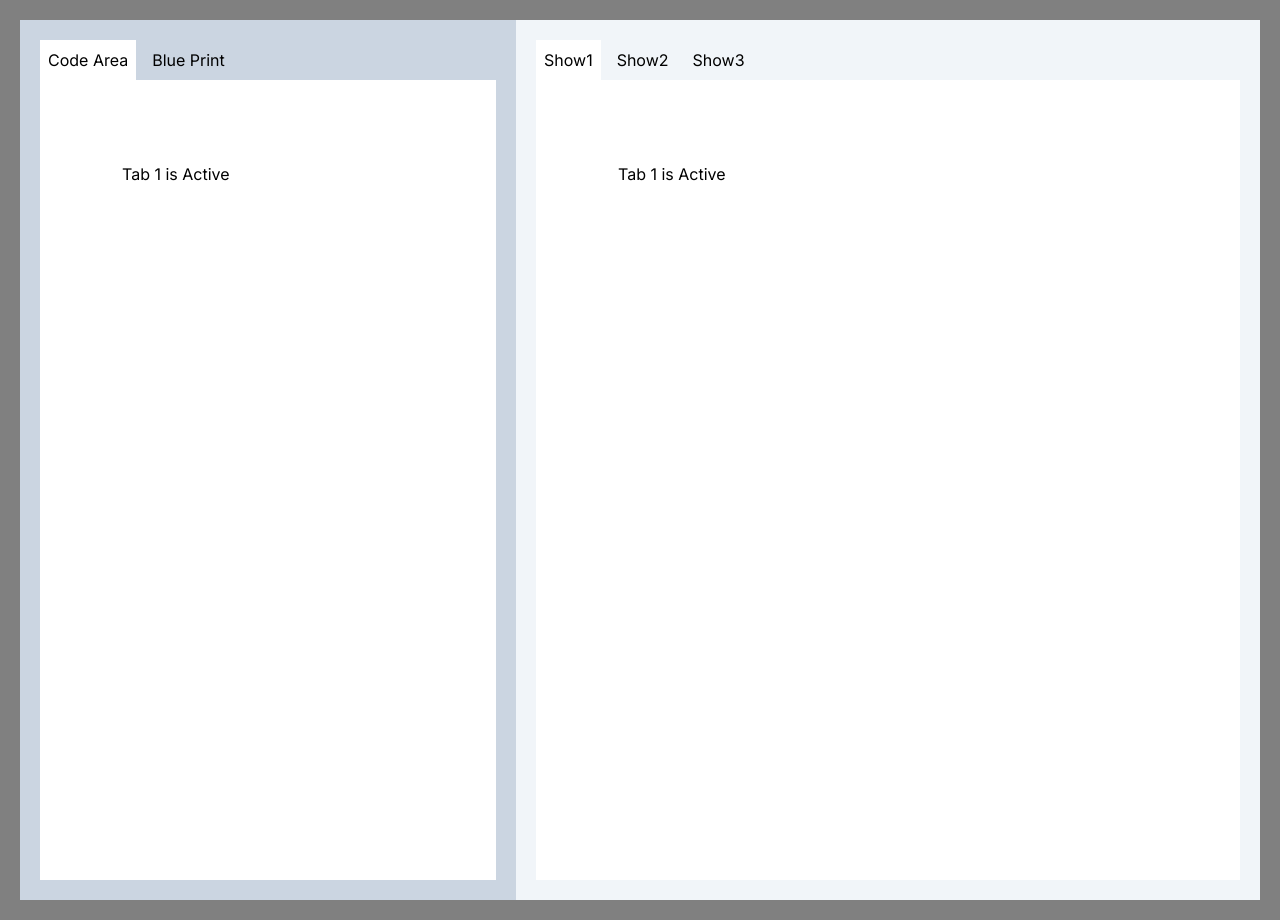
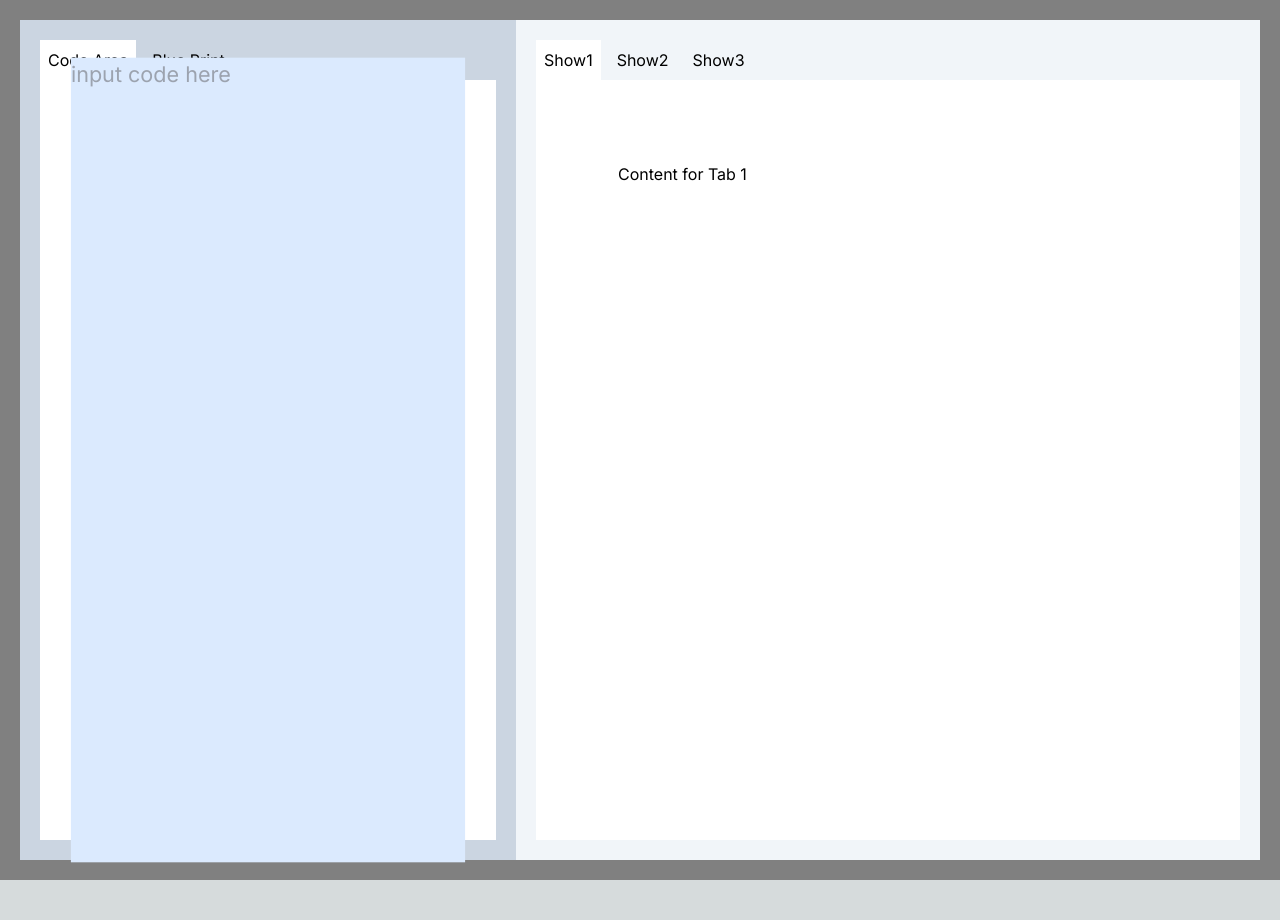
Before and after one commit to DaViz2/data_visualizer, a Next.js app: page / in a window 1280 px wide. After the commit the page ends 880 px from the top, so only its background shows below. Built offline with nearby package versions, Linux system fonts and the light colour scheme.

Commit message:
text창 수정 추후 코드용으로 바꿔야됨

```diff
--- a/src/app/components/area/board.tsx
+++ b/src/app/components/area/board.tsx
@@ -10,8 +10,14 @@ function Board() {
   };
 
   return (
-    <div>
-      <textarea id="content" value={content} onChange={handleContentChange} />
+    <div className="w-full h-full transform scale-130">
+      <textarea
+        id="content"
+        value={content}
+        onChange={handleContentChange}
+        placeholder="input code here"
+        className="flex w-full h-full resize-none outline-none bg-blue-100"
+      />
     </div>
   );
 }
--- a/src/app/components/area/showarea.tsx
+++ b/src/app/components/area/showarea.tsx
@@ -10,7 +10,7 @@ export default function Showarea() {
   }));
 
   return (
-    <div className=" w-full h-full">
+    <div className=" w-full h-screen">
       <Tabs tabs={tabs} />
     </div>
   );
--- a/src/app/components/area/userarea.tsx
+++ b/src/app/components/area/userarea.tsx
@@ -1,14 +1,15 @@
 import React from 'react';
 import Tabs from '../tab/tabs';
+import Board from './board';
 
 export default function Userarea() {
   const tabs = [
-    { label: 'Code Area', id: 0, content: <div>Content for Tab 1</div> },
+    { label: 'Code Area', id: 0, content: <Board /> },
     { label: 'Blue Print', id: 1, content: <div>Content for Tab 2</div> },
   ];
 
   return (
-    <div className=" w-full h-full">
+    <div className=" w-full h-screen">
       <Tabs tabs={tabs} />
     </div>
   );
--- a/src/app/components/tab/tabs.tsx
+++ b/src/app/components/tab/tabs.tsx
@@ -2,7 +2,6 @@
 
 import React, { useState } from 'react';
 import Tab from './tab';
-// import './tabs.css';
 
 interface TabInfo {
   label: string;
@@ -25,7 +24,7 @@ function Tabs({ tabs }: TabsProps) {
     // <div className="tabs-container">
     // <div className="tabs">
     // <div className="tab-content">Tab {activeTab + 1} is Active</div>
-    <div className="w-full m-auto">
+    <div className="flex flex-col w-full h-full m-auto">
       <div className="flex">
         {tabs.map((tab, index) => (
           <Tab
@@ -36,8 +35,8 @@ function Tabs({ tabs }: TabsProps) {
           />
         ))}
       </div>
-      <div className="border-2 border-white p-20 bg-white h-screen">
-        Tab {activeTab + 1} is Active
+      <div className="border-2 border-white p-20 bg-white flex-grow">
+        {tabs[activeTab].content}
       </div>
     </div>
   );
--- a/src/app/page.tsx
+++ b/src/app/page.tsx
@@ -1,4 +1,4 @@
-import { Userarea, Showarea, Board } from './components/components';
+import { Userarea, Showarea } from './components/components';
 
 export default function Home() {
   // <main className="flex h-[100vh] flex-row items-center p-5"></main>
--- a/tailwind.config.ts
+++ b/tailwind.config.ts
@@ -19,6 +19,10 @@ const config: Config = {
         yellow: '#FFD700',
         gray: '#808080',
       },
+      scale: {
+        130: '1.35',
+        140: '1.4',
+      },
       // backgroundColor: {
       //  gray: '#000000',
       // },
```
